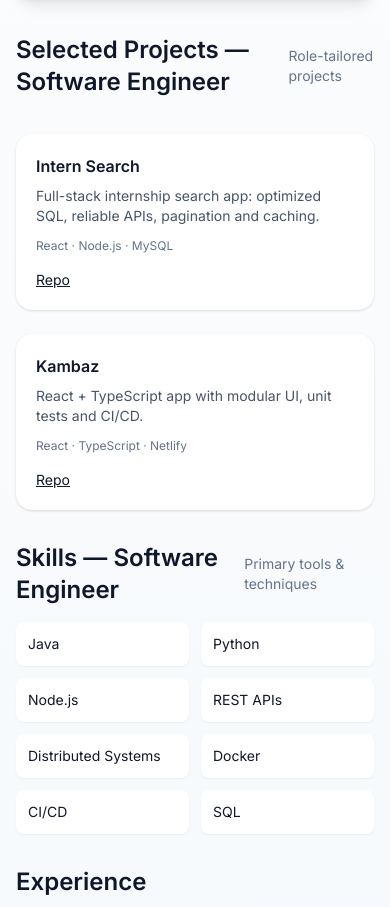
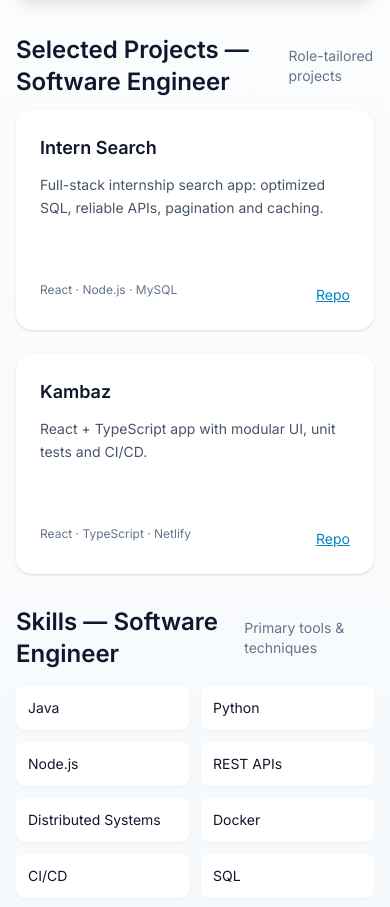
Before and after one commit to Saran-Jagadeesan-Uma/Saran-Portfolio, a React (Vite) app: page / in a window 390 px wide. Shown: the part 828-1735 px from the top of the page. Built offline with nearby package versions, Linux system fonts and the light colour scheme.

Commit message:
phone vs desktop fixed

```diff
--- a/src/App.jsx
+++ b/src/App.jsx
@@ -30,7 +30,7 @@ function useTheme() {
     const root = document.documentElement;
     if (theme === "dark") root.classList.add("dark");
     else root.classList.remove("dark");
-    try { localStorage.setItem("theme", theme); } catch {}
+    try { localStorage.setItem("theme", theme); } catch { }
   }, [theme]);
 
   return [theme, setTheme];
@@ -152,7 +152,7 @@ export default function App() {
   const [role, setRole] = useState(() => {
     try { return localStorage.getItem("selectedRole") || ROLES.SOFTWARE; } catch { return ROLES.SOFTWARE; }
   });
-  useEffect(() => { try { localStorage.setItem("selectedRole", role); } catch {} }, [role]);
+  useEffect(() => { try { localStorage.setItem("selectedRole", role); } catch { } }, [role]);
 
   const meta = useMemo(() => ROLE_META[role], [role]);
   const currentProjects = useMemo(() => PROJECTS.filter(p => p.role === role), [role]);
@@ -243,7 +243,7 @@ export default function App() {
             <div className="text-sm text-slate-500">Role-tailored projects</div>
           </div>
 
-          <div className="grid grid-cols-1 sm:grid-cols-1 md:grid-cols-2 lg:grid-cols-3 gap-4">
+          <div className="grid grid-cols-1 sm:grid-cols-2 md:grid-cols-3 gap-6 items-stretch">
             <Projects items={currentProjects} />
           </div>
         </section>
--- a/src/components/Projects.jsx
+++ b/src/components/Projects.jsx
@@ -2,29 +2,61 @@
 import React from "react";
 import { motion } from "framer-motion";
 
-export default function Projects({ items }) {
+export default function Projects({ items = [] }) {
   if (!items || items.length === 0) {
     return <p className="text-sm text-slate-400">No projects added for this role yet.</p>;
   }
 
+  // This component returns a list of cards — the parent should provide the grid container.
   return (
-    <div className="mt-6 grid sm:grid-cols-2 md:grid-cols-3 gap-6">
-      {items.map((p) => (
+    <>
+      {items.map((p, idx) => (
         <motion.article
-          key={p.id}
+          key={p.id ?? `${p.title}-${idx}`}
           whileHover={{ y: -6 }}
-          className="bg-white dark:bg-slate-800 rounded-2xl p-5 shadow hover:shadow-lg"
           layout
+          className="bg-white dark:bg-slate-800 rounded-2xl p-6 shadow hover:shadow-lg hover:-translate-y-1 transition-transform duration-150 ease-out h-full flex flex-col justify-between"
+          style={{ minHeight: 220 }}
         >
-          <h4 className="font-semibold">{p.title}</h4>
-          <p className="mt-2 text-sm text-slate-600 dark:text-slate-300">{p.desc}</p>
-          <div className="mt-3 text-xs text-slate-500 dark:text-slate-400">{p.tech?.join(" · ")}</div>
-          <div className="mt-4 flex gap-3">
-            {p.demo && <a href={p.demo} className="underline text-sm" target="_blank" rel="noreferrer">Live</a>}
-            {p.repo && <a href={p.repo} className="underline text-sm" target="_blank" rel="noreferrer">Repo</a>}
+          <div>
+            <h4 className="text-lg font-semibold text-slate-900 dark:text-slate-100">{p.title}</h4>
+            <p className="mt-3 text-sm text-slate-600 dark:text-slate-300 leading-relaxed">{p.desc}</p>
+          </div>
+
+          <div className="mt-6 flex items-end justify-between">
+            <div>
+              {p.tech && (
+                <div className="text-xs text-slate-500 dark:text-slate-400 mb-2">
+                  {Array.isArray(p.tech) ? p.tech.join(" · ") : p.tech}
+                </div>
+              )}
+              {/* optional tags */}
+              {p.tags && (
+                <div className="flex flex-wrap gap-2">
+                  {p.tags.map((t) => (
+                    <span key={t} className="text-xs px-2 py-1 bg-slate-100 dark:bg-slate-700 rounded-full text-slate-700 dark:text-slate-200">
+                      {t}
+                    </span>
+                  ))}
+                </div>
+              )}
+            </div>
+
+            <div className="text-right">
+              {p.demo && (
+                <a href={p.demo} className="inline-block text-sm underline text-sky-600 dark:text-sky-400 mr-3" target="_blank" rel="noreferrer">
+                  Live
+                </a>
+              )}
+              {p.repo && (
+                <a href={p.repo} className="inline-block text-sm underline text-sky-600 dark:text-sky-400" target="_blank" rel="noreferrer">
+                  Repo
+                </a>
+              )}
+            </div>
           </div>
         </motion.article>
       ))}
-    </div>
+    </>
   );
 }
```
